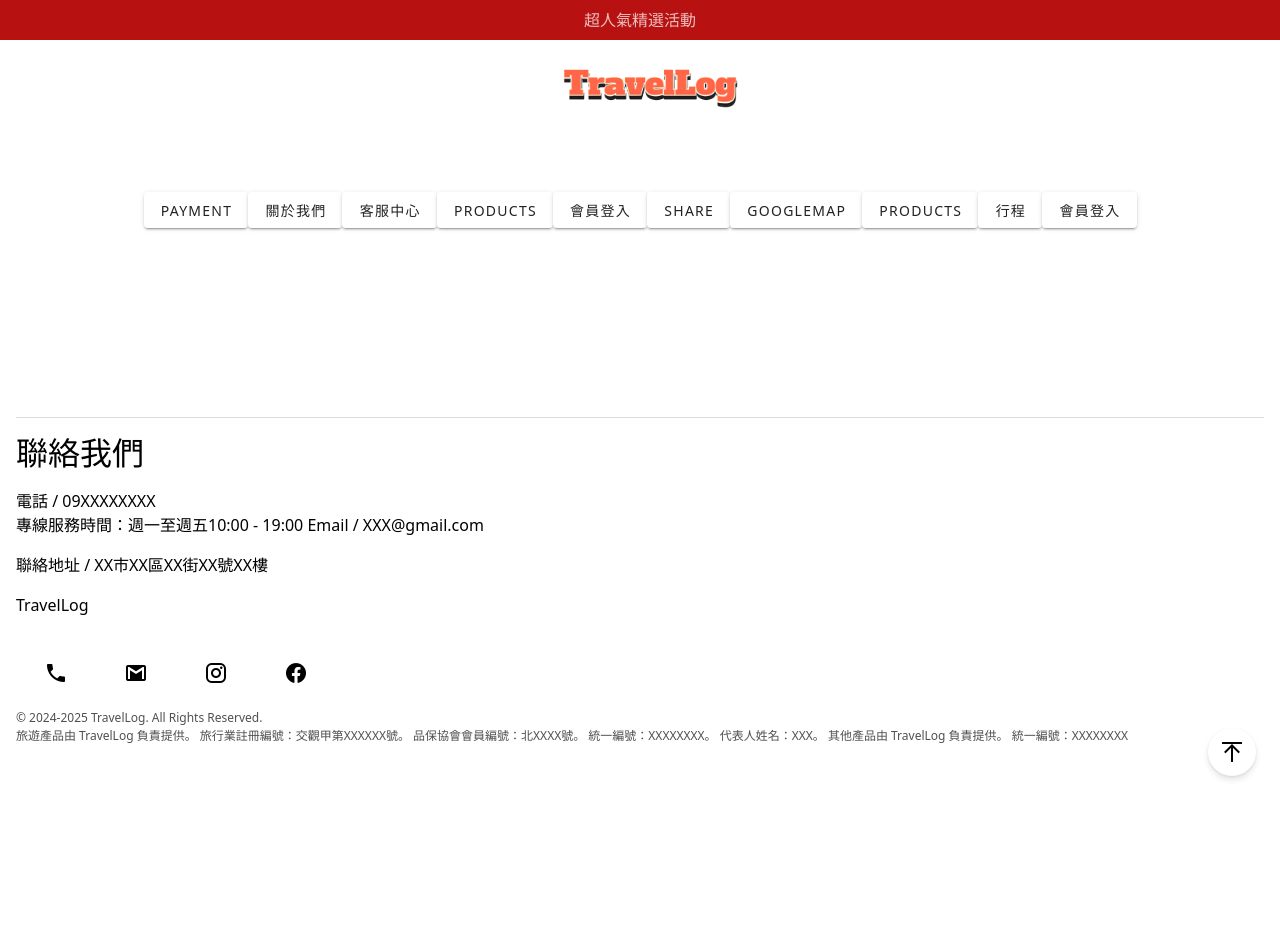
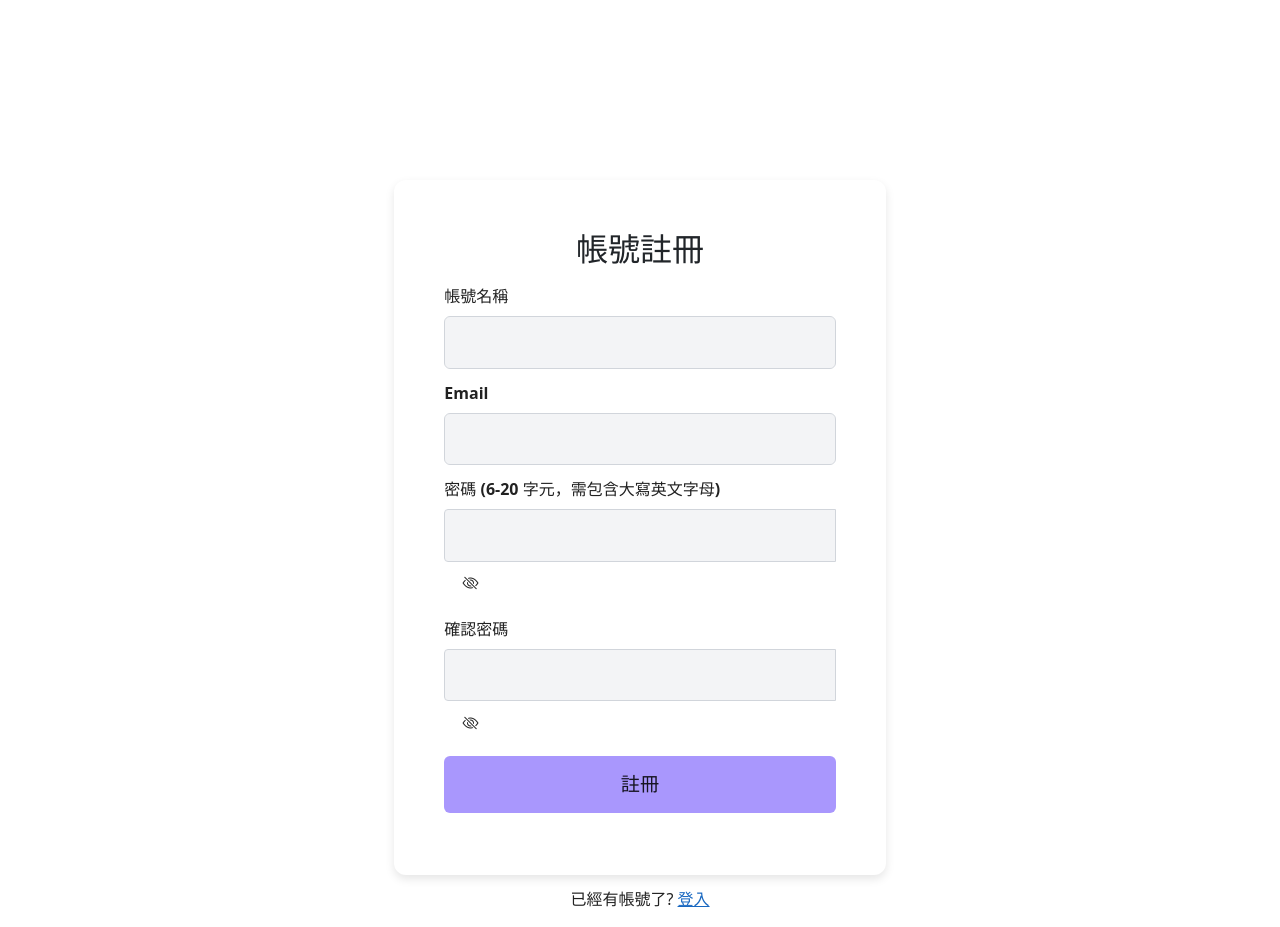
Before and after one commit to theoch3n/TravelLog-Vue, a Vue app: page /account/register in a window 1280 px wide. Before the commit the page ends 801 px from the top, so only its background shows below. Built offline with nearby package versions, Linux system fonts and the light colour scheme.

Commit message:
[feat] 完善前端Login 和 Register之功能

```diff
--- a/src/pages/Account.vue
+++ b/src/pages/Account.vue
@@ -52,7 +52,8 @@
                                     </form>
                                     <!-- 註冊連結 -->
                                     <div class="new-account mt-3">
-                                        <p>還沒有帳號嗎？<router-link to="/register" class="text-primary">註冊</router-link></p>
+                                        <p>還沒有帳號嗎？<router-link to="/account/register"
+                                                class="text-primary">註冊</router-link></p>
                                     </div>
                                 </div>
                             </div>
@@ -65,6 +66,8 @@
 </template>
 
 <script>
+import axios from 'axios';
+
 export default {
     name: "Login",
     data() {
@@ -80,11 +83,32 @@ export default {
         togglePassword() {
             this.showPassword = !this.showPassword;
         },
-        login() {
-            console.log("Email:", this.email);
-            console.log("Password:", this.password);
-            console.log("Remember me:", this.rememberMe);
-            alert("登入成功！");
+        async login() {
+            const loginData = {
+                email: this.email,
+                password: this.password,
+                rememberMe: this.rememberMe
+            };
+
+            try {
+                const response = await axios.post('https://localhost:7092/api/User/login', loginData);
+                console.log("登入成功，後端回應：", response.data);
+                // 取得回應資料，例如 token
+                const { message, userId, userName, token } = response.data;
+                localStorage.setItem('token', token);
+                localStorage.setItem('userId', userId);
+                localStorage.setItem('userName', userName);
+                alert(message);
+                this.$router.push('/');
+            } catch (error) {
+                if (error.response && error.response.data) {
+                    console.error("登入失敗：", error.response.data);
+                    alert("登入失敗：" + error.response.data.message);
+                } else {
+                    console.error("連線錯誤：", error.message);
+                    alert("連線到後端失敗，請確認服務是否啟動且 CORS 設定正確。");
+                }
+            }
         }
     }
 };
@@ -99,25 +123,34 @@ export default {
     align-items: center;
     justify-content: center;
     min-height: 100vh;
-    padding-top: 100px; /* 增加上方空白 */
+    padding-top: 100px;
+    /* 增加上方空白 */
 }
 
 .auth-form h4 {
-    font-size: 2rem; /* 放大字體 */
-    font-weight: 700; /* 加粗 */
-    text-align: center; /* 置中 */
-    margin-bottom: 20px; /* 增加底部間距 */
-    color: #212529; /* 深色字體，確保清晰度 */
+    font-size: 2rem;
+    /* 放大字體 */
+    font-weight: 700;
+    /* 加粗 */
+    text-align: center;
+    /* 置中 */
+    margin-bottom: 20px;
+    /* 增加底部間距 */
+    color: #212529;
+    /* 深色字體，確保清晰度 */
 }
+
 /* 控制上方空白的高度 */
 .spacer {
-    height: 100px;
+    height: 80px;
 }
 
 /* 登入框的樣式 */
 .authincation-content {
-    max-width: 500px; /* 桌面版最大寬度 */
-    width: 90%; /* 手機、平板時，最大寬度為螢幕的90% */
+    max-width: 500px;
+    /* 桌面版最大寬度 */
+    width: 90%;
+    /* 手機、平板時，最大寬度為螢幕的90% */
     margin: auto;
     padding: 50px;
     border-radius: 12px;
@@ -130,17 +163,23 @@ export default {
     font-size: 1.1rem;
     padding: 12px;
     width: 100%;
-    background-color: #f3f4f6; /* 預設淺灰色背景 */
-    border: 1px solid #d1d5db; /* 預設邊框顏色 */
+    background-color: #f3f4f6;
+    /* 預設淺灰色背景 */
+    border: 1px solid #d1d5db;
+    /* 預設邊框顏色 */
     border-radius: 6px;
-    transition: all 0.3s ease-in-out; /* 增加動畫，使變化更順暢 */
+    transition: all 0.3s ease-in-out;
+    /* 增加動畫，使變化更順暢 */
 }
 
 /* 當輸入框被點擊（聚焦）時改變顏色 */
 .auth-form input:focus {
-    background-color: #ffffff; /* 點擊後變成白色 */
-    border: 1px solid #a290f5; /* 點擊後邊框變成紫色 */
-    box-shadow: 0 0 5px rgba(89, 59, 219, 0.3); /* 增加輕微陰影 */
+    background-color: #ffffff;
+    /* 點擊後變成白色 */
+    border: 1px solid #a290f5;
+    /* 點擊後邊框變成紫色 */
+    box-shadow: 0 0 5px rgba(89, 59, 219, 0.3);
+    /* 增加輕微陰影 */
     outline: none;
 }
 
@@ -208,5 +247,4 @@ export default {
 body {
     background-color: #f8f9fa48;
 }
-
 </style>
--- a/src/pages/Register.vue
+++ b/src/pages/Register.vue
@@ -6,22 +6,27 @@
                 <div class="col-md-6">
                     <div class="authincation-content">
                         <div class="auth-form">
-                            <h4 class="text-center mb-4 fw-bold fs-2"><strong>帳號註冊</strong></h4>
+                            <h4 class="text-center mb-4 fw-bold fs-2">
+                                <strong>帳號註冊</strong>
+                            </h4>
+                            <!-- 表單提交時呼叫 validateForm 方法 -->
                             <form @submit.prevent="validateForm">
                                 <!-- 帳號名稱 -->
                                 <div class="mb-3">
-                                    <label for="registerName" class="form-label"><strong>帳號名稱</strong></label>
+                                    <label for="registerName" class="form-label">
+                                        <strong>帳號名稱</strong>
+                                    </label>
                                     <input type="text" class="form-control" id="registerName"
                                         v-model="formData.accountName" required />
                                 </div>
-
                                 <!-- Email -->
                                 <div class="mb-3">
-                                    <label for="registerEmail" class="form-label"><strong>Email</strong></label>
+                                    <label for="registerEmail" class="form-label">
+                                        <strong>Email</strong>
+                                    </label>
                                     <input type="email" class="form-control" id="registerEmail" v-model="formData.email"
                                         required />
                                 </div>
-
                                 <!-- 密碼 -->
                                 <div class="mb-3">
                                     <label for="registerPassword" class="form-label">
@@ -36,14 +41,14 @@
                                         </button>
                                     </div>
                                     <div v-if="errors.password" class="text-danger mt-1">
-                                        密碼必須為 6-20 字元，並包含至少一個大寫英文字母。
+                                        {{ errors.password }}
                                     </div>
                                 </div>
-
                                 <!-- 確認密碼 -->
                                 <div class="mb-3">
-                                    <label for="registerPasswordConfirm"
-                                        class="form-label"><strong>確認密碼</strong></label>
+                                    <label for="registerPasswordConfirm" class="form-label">
+                                        <strong>確認密碼</strong>
+                                    </label>
                                     <div class="input-group">
                                         <input :type="showPasswordConfirm ? 'text' : 'password'" class="form-control"
                                             id="registerPasswordConfirm" v-model="formData.confirmPassword" required
@@ -52,11 +57,10 @@
                                             <i :class="showPasswordConfirm ? 'bi bi-eye' : 'bi bi-eye-slash'"></i>
                                         </button>
                                     </div>
-                                    <div v-if="errors.confirmPassword" class="text-danger mt-1">與密碼不相符!</div>
+                                    <div v-if="errors.confirmPassword" class="text-danger mt-1">
+                                        {{ errors.confirmPassword }}
+                                    </div>
                                 </div>
-
-                                <div class="spacer"></div>
-
                                 <!-- 註冊按鈕 -->
                                 <div class="mb-3">
                                     <button type="submit" class="btn btn-primary w-100">註冊</button>
@@ -64,9 +68,11 @@
                             </form>
                         </div>
                     </div>
-
                     <div class="new-account mt-3 text-center">
-                        <p>已經有帳號了? <router-link to="/account" class="text-primary">登入</router-link></p>
+                        <p>
+                            已經有帳號了?
+                            <router-link to="/account" class="text-primary">登入</router-link>
+                        </p>
                     </div>
                 </div>
             </div>
@@ -74,33 +80,111 @@
     </div>
 </template>
 
+<script>
+import axios from 'axios';
+
+export default {
+    name: "Register",
+    data() {
+        return {
+            // 初始化表單資料
+            formData: {
+                accountName: "",
+                email: "",
+                password: "",
+                confirmPassword: ""
+            },
+            showPassword: false,
+            showPasswordConfirm: false,
+            errors: {}
+        };
+    },
+    methods: {
+        togglePassword() {
+            this.showPassword = !this.showPassword;
+        },
+        togglePasswordConfirm() {
+            this.showPasswordConfirm = !this.showPasswordConfirm;
+        },
+        validatePassword() {
+            // 檢查密碼是否符合規定：6-20 字元且至少包含一個大寫英文字母
+            if (!/^(?=.*[A-Z]).{6,20}$/.test(this.formData.password)) {
+                this.errors.password = "密碼必須為 6-20 字元，並包含至少一個大寫英文字母。";
+            } else {
+                this.errors.password = "";
+            }
+        },
+        validateConfirmPassword() {
+            // 檢查確認密碼是否與密碼一致
+            if (this.formData.confirmPassword !== this.formData.password) {
+                this.errors.confirmPassword = "與密碼不相符!";
+            } else {
+                this.errors.confirmPassword = "";
+            }
+        },
+        async validateForm() {
+            // 先進行密碼與確認密碼的驗證
+            this.validatePassword();
+            this.validateConfirmPassword();
+            // 如果驗證有錯誤，則不進行註冊請求
+            if (this.errors.password || this.errors.confirmPassword) {
+                return;
+            }
+            // 驗證通過，呼叫 register 方法發送 API 請求
+            await this.register();
+        },
+        async register() {
+            try {
+                // 發送 POST 請求到後端註冊 API
+                const response = await axios.post('https://localhost:7092/api/User/register', {
+                    userName: this.formData.accountName,
+                    email: this.formData.email,
+                    phone: "", // 如果有電話欄位，可傳送；這裡設為空字串
+                    password: this.formData.password
+                });
+                console.log("註冊成功，回應資料：", response.data);
+                alert(response.data.message);
+                // 註冊成功後導向登入頁
+                this.$router.push('/account');
+            } catch (error) {
+                if (error.response && error.response.data) {
+                    console.error("註冊失敗：", error.response.data);
+                    alert("註冊失敗：" + error.response.data.message);
+                } else {
+                    console.error("註冊錯誤：", error.message);
+                    alert("註冊時發生錯誤：" + error.message);
+                }
+            }
+        }
+    }
+};
+</script>
+
 <style scoped>
-/* 原有樣式可以保留 */
-/* 讓畫面置中，並增加上方的空白 */
+/* 保持你的現有樣式 */
 .authincation {
     display: flex;
     align-items: center;
     justify-content: center;
     min-height: 100vh;
-    padding-top: 100px; /* 增加上方空白 */
+    padding-top: 100px;
 }
 
 .auth-form h4 {
-    font-size: 2rem; /* 放大字體 */
-    font-weight: 700; /* 加粗 */
-    text-align: center; /* 置中 */
-    margin-bottom: 20px; /* 增加底部間距 */
-    color: #212529; /* 深色字體，確保清晰度 */
-}
-/* 控制上方空白的高度 */
-.spacer {
-    height: 100px;
+    font-size: 2rem;
+    font-weight: 700;
+    text-align: center;
+    margin-bottom: 20px;
+    color: #212529;
 }
 
-/* 登入框的樣式 */
+.spacer {
+    height: 80px;
+}
+
 .authincation-content {
-    max-width: 500px; /* 桌面版最大寬度 */
-    width: 90%; /* 手機、平板時，最大寬度為螢幕的90% */
+    max-width: 500px;
+    width: 90%;
     margin: auto;
     padding: 50px;
     border-radius: 12px;
@@ -108,26 +192,23 @@
     box-shadow: 0px 4px 10px rgba(0, 0, 0, 0.1);
 }
 
-/* 讓輸入框更大，適應各種裝置 */
 .auth-form input {
     font-size: 1.1rem;
     padding: 12px;
     width: 100%;
-    background-color: #f3f4f6; /* 預設淺灰色背景 */
-    border: 1px solid #d1d5db; /* 預設邊框顏色 */
+    background-color: #f3f4f6;
+    border: 1px solid #d1d5db;
     border-radius: 6px;
-    transition: all 0.3s ease-in-out; /* 增加動畫，使變化更順暢 */
+    transition: all 0.3s ease-in-out;
 }
 
-/* 當輸入框被點擊（聚焦）時改變顏色 */
 .auth-form input:focus {
-    background-color: #ffffff; /* 點擊後變成白色 */
-    border: 1px solid #a290f5; /* 點擊後邊框變成紫色 */
-    box-shadow: 0 0 5px rgba(89, 59, 219, 0.3); /* 增加輕微陰影 */
+    background-color: #ffffff;
+    border: 1px solid #a290f5;
+    box-shadow: 0 0 5px rgba(89, 59, 219, 0.3);
     outline: none;
 }
 
-/* 讓按鈕更大，方便點擊 */
 .btn-primary {
     font-size: 1.2rem;
     padding: 14px;
@@ -141,7 +222,6 @@
     background-color: #a997fd;
 }
 
-/* 讓眼睛圖示與密碼框對齊 */
 .input-group .form-control {
     border-radius: 0.25rem;
 }
@@ -152,7 +232,6 @@
     cursor: pointer;
 }
 
-/* 響應式設計，適應不同裝置 */
 @media (max-width: 768px) {
     .authincation-content {
         max-width: 90%;
@@ -187,9 +266,7 @@
     }
 }
 
-/* 設定背景色，讓整體畫面更柔和 */
 body {
     background-color: #f8f9fa48;
 }
-
 </style>
--- a/src/router/router.js
+++ b/src/router/router.js
@@ -76,20 +76,19 @@ const routes = [
     },
     {
         path: "/account",
-        // 移除這裡的 name 屬性
         component: AccountLayout,
         meta: {
             layout: "AccountLayout",
         },
         children: [
             {
-                path: "",
-                name: "Account", // 只有這裡保留 name
+                path: "",            // 當訪問 /account 時，顯示 Account 組件
+                name: "Account",
                 component: Account,
             },
             {
-                path: "/",
-                name: "Register", // 只有這裡保留 name
+                path: "register",    // 當訪問 /account/register 時，顯示 Register 組件
+                name: "Register",
                 component: Register,
             },
         ],
```
